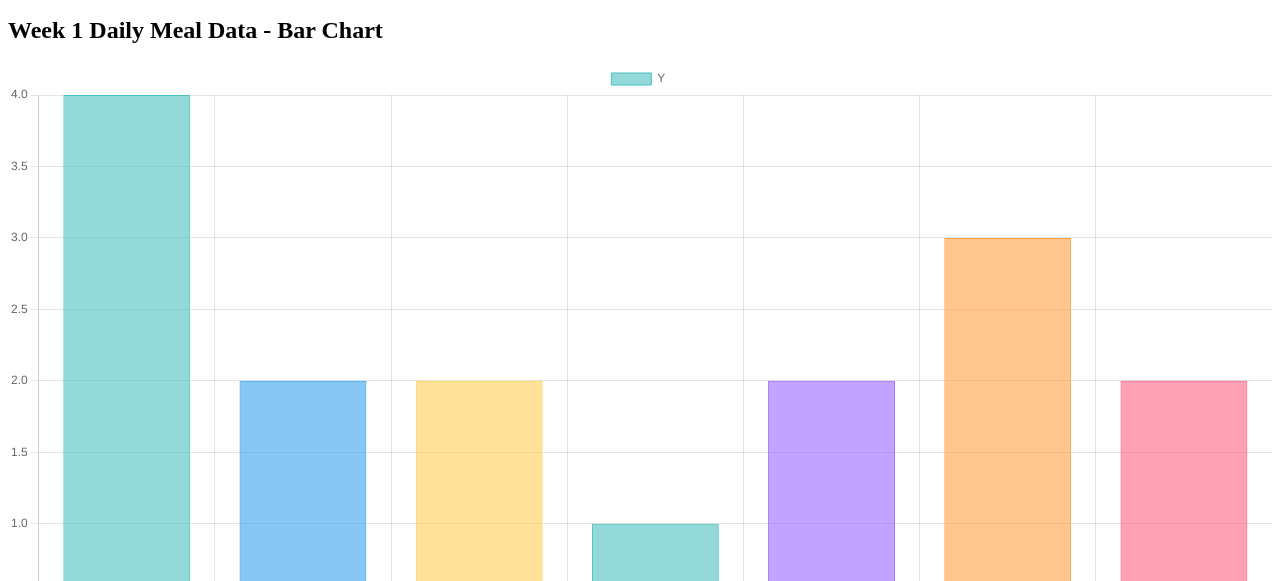
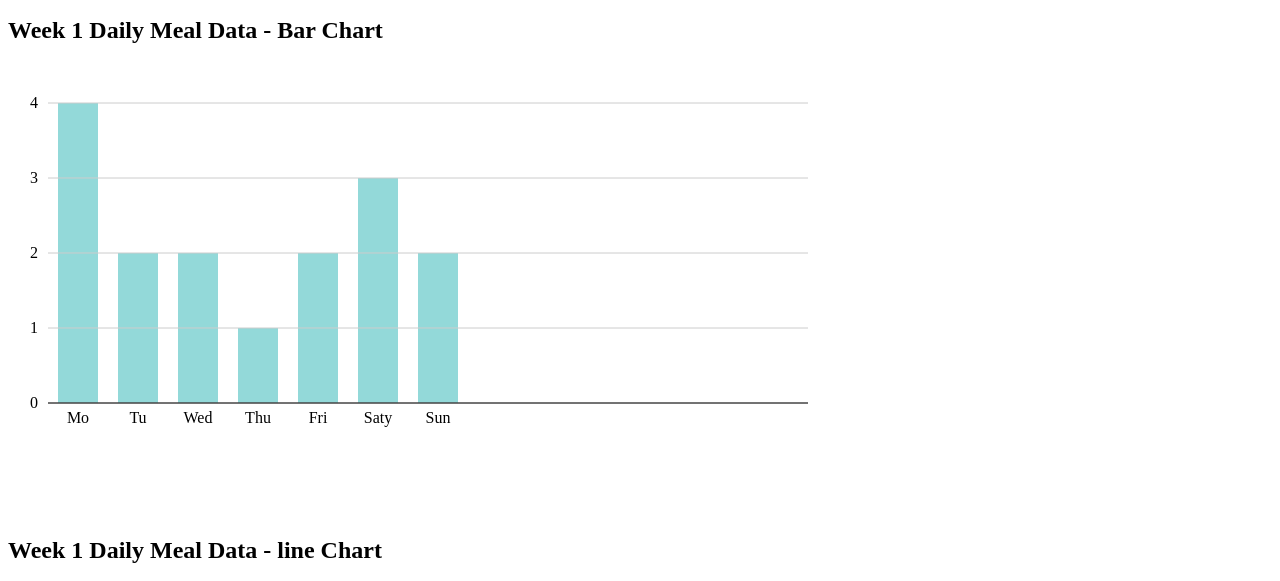
Before and after one commit to ThomasMoming/ThomasMoming.github.io, a plain HTML site: page visualizations.html in a window 1280 px wide. Shown: the part 178-759 px from the top of the page. Drawn offline with nearby package versions, Linux system fonts and the light colour scheme.

Commit message:
SVG更新

```diff
--- a/style.css
+++ b/style.css
@@ -219,3 +219,10 @@ footer {
     width: 100%;
 
 }
+#chart-container, #line-chart-container {
+  margin-bottom: 50px; /* 在图表容器底部增加间距 */
+}
+
+svg {
+  padding-top: 20px; /* 在图表内部增加顶部填充 */
+}
--- a/vis.js
+++ b/vis.js
@@ -1,62 +1,110 @@
-// 获取 canvas 元素
-const ctx = document.getElementById('myChart').getContext('2d');
-const lineCtx = document.getElementById('line_myChart').getContext('2d');
+// 数据
+const labels = ['Mo', 'Tu', 'Wed', 'Thu', 'Fri', 'Saty', 'Sun'];
+const data = [4, 2, 2, 1, 2, 3, 2];
 
-// 定义图表数据
-const data = {
-    labels: ['Monday', 'Tuesday', 'Wednesday', 'Thursday', 'Friday', 'Saturday', 'Sunday'], // x轴
-    datasets: [{
-        label: 'Y ',
-        data: [4, 2, 2, 1, 2, 3, 2], // y轴数据
-        backgroundColor: [
-            'rgba(75, 192, 192, 0.6)', // 每根柱的颜色
-            'rgba(54, 162, 235, 0.6)',
-            'rgba(255, 206, 86, 0.6)',
-            'rgba(75, 192, 192, 0.6)',
-            'rgba(153, 102, 255, 0.6)',
-            'rgba(255, 159, 64, 0.6)',
-            'rgba(255, 99, 132, 0.6)'
-        ],
-        borderColor: [
-            'rgba(75, 192, 192, 1)',
-            'rgba(54, 162, 235, 1)',
-            'rgba(255, 206, 86, 1)',
-            'rgba(75, 192, 192, 1)',
-            'rgba(153, 102, 255, 1)',
-            'rgba(255, 159, 64, 1)',
-            'rgba(255, 99, 132, 1)'
-        ],
-        borderWidth: 1 // 边框宽度
-    }]
+// 定义图表参数
+const barWidth = 40;
+const barGap = 20;
+const chartHeight = 300;
+const chartWidth = 800;
+const maxValue = Math.max(...data);
+const barChart = document.getElementById('barChart');
+const lineChart = document.getElementById('lineChart');
+
+// 添加X轴和Y轴的比例尺
+const addAxes = (svg, chartHeight, chartWidth, maxValue) => {
+    // 添加 Y 轴
+    for (let i = 0; i <= maxValue; i++) {
+        const y = chartHeight - (i / maxValue) * chartHeight + 20; // 顶部留出间距
+        const label = document.createElementNS('http://www.w3.org/2000/svg', 'text');
+        label.setAttribute('x', 30);
+        label.setAttribute('y', y + 5);
+        label.setAttribute('text-anchor', 'end');
+        label.textContent = i;
+        svg.appendChild(label);
+
+        // 添加水平线（辅助线）
+        const line = document.createElementNS('http://www.w3.org/2000/svg', 'line');
+        line.setAttribute('x1', 40);
+        line.setAttribute('y1', y);
+        line.setAttribute('x2', chartWidth);
+        line.setAttribute('y2', y);
+        line.setAttribute('stroke', '#ccc');
+        svg.appendChild(line);
+    }
+
+    // 添加 X 轴
+    const xAxis = document.createElementNS('http://www.w3.org/2000/svg', 'line');
+    xAxis.setAttribute('x1', 40);
+    xAxis.setAttribute('y1', chartHeight + 20);
+    xAxis.setAttribute('x2', chartWidth);
+    xAxis.setAttribute('y2', chartHeight + 20);
+    xAxis.setAttribute('stroke', 'black');
+    svg.appendChild(xAxis);
 };
 
-// 定义图表配置
-const config = {
-    type: 'bar', // 图表类型为柱状图
-    data: data, // 图表数据
-    options: {
-        scales: {
-            y: {
-                beginAtZero: true // Y轴从0开始
-            }
-        }
-    }
-};
+// 生成柱状图
+data.forEach((value, index) => {
+  const height = (value / maxValue) * chartHeight;
+  const x = index * (barWidth + barGap) + 50;
+  const y = chartHeight - height + 20; // 顶部间距
 
-const lineConfig = {
-    type: 'line',
-    data: data,
-    options:{
-        scales:{
-            y:{
-                beginAtZero:true
-            }
-        }
-    }
-}
+  // 添加柱状矩形
+  const bar = document.createElementNS('http://www.w3.org/2000/svg', 'rect');
+  bar.setAttribute('x', x);
+  bar.setAttribute('y', y);
+  bar.setAttribute('width', barWidth);
+  bar.setAttribute('height', height);
+  bar.setAttribute('fill', 'rgba(75, 192, 192, 0.6)');
+  barChart.appendChild(bar);
 
+  // 添加X轴标签
+  const label = document.createElementNS('http://www.w3.org/2000/svg', 'text');
+  label.setAttribute('x', x + barWidth / 2);
+  label.setAttribute('y', chartHeight + 40); // 让标签有足够的间距
+  label.setAttribute('text-anchor', 'middle');
+  label.textContent = labels[index];
+  barChart.appendChild(label);
+});
 
+// 添加柱状图的坐标轴
+addAxes(barChart, chartHeight, chartWidth, maxValue);
 
+// 生成折线图的点
+const points = data.map((value, index) => {
+  const x = index * (barWidth + barGap) + 50 + barWidth / 2;
+  const y = chartHeight - (value / maxValue) * chartHeight + 20; // 顶部间距
+  return `${x},${y}`;
+}).join(' ');
 
-const myChart = new Chart(ctx, config);
-const line_myChart = new Chart(lineCtx,lineConfig)
+// 生成折线
+const line = document.createElementNS('http://www.w3.org/2000/svg', 'polyline');
+line.setAttribute('points', points);
+line.setAttribute('stroke', 'rgba(75, 192, 192, 1)');
+line.setAttribute('fill', 'none');
+line.setAttribute('stroke-width', '2');
+lineChart.appendChild(line);
+
+// 生成折线图上的点
+data.forEach((value, index) => {
+  const x = index * (barWidth + barGap) + 50 + barWidth / 2;
+  const y = chartHeight - (value / maxValue) * chartHeight + 20; // 顶部间距
+
+  const dot = document.createElementNS('http://www.w3.org/2000/svg', 'circle');
+  dot.setAttribute('cx', x);
+  dot.setAttribute('cy', y);
+  dot.setAttribute('r', 5);
+  dot.setAttribute('fill', 'rgba(75, 192, 192, 1)');
+  lineChart.appendChild(dot);
+
+  // 添加X轴标签
+  const label = document.createElementNS('http://www.w3.org/2000/svg', 'text');
+  label.setAttribute('x', x);
+  label.setAttribute('y', chartHeight + 40); // 让标签有足够的间距
+  label.setAttribute('text-anchor', 'middle');
+  label.textContent = labels[index];
+  lineChart.appendChild(label);
+});
+
+// 添加折线图的坐标轴
+addAxes(lineChart, chartHeight, chartWidth, maxValue);
--- a/visualizations.html
+++ b/visualizations.html
@@ -30,11 +30,11 @@
     <h2>Week 1 Daily Meal Data - Bar Chart</h2>
 
     <div id="chart-container">
-        <canvas id="myChart"></canvas>
+      <svg id="barChart" width= 800 height= 400 class="chart"></svg>
     </div>
     <h2>Week 1 Daily Meal Data - line Chart</h2>
     <div id="line-chart-container">
-        <canvas id ="line_myChart"></canvas>
+      <svg id="lineChart" width=800 height=400 class="chart"></svg>
     </div>
 
 
```
